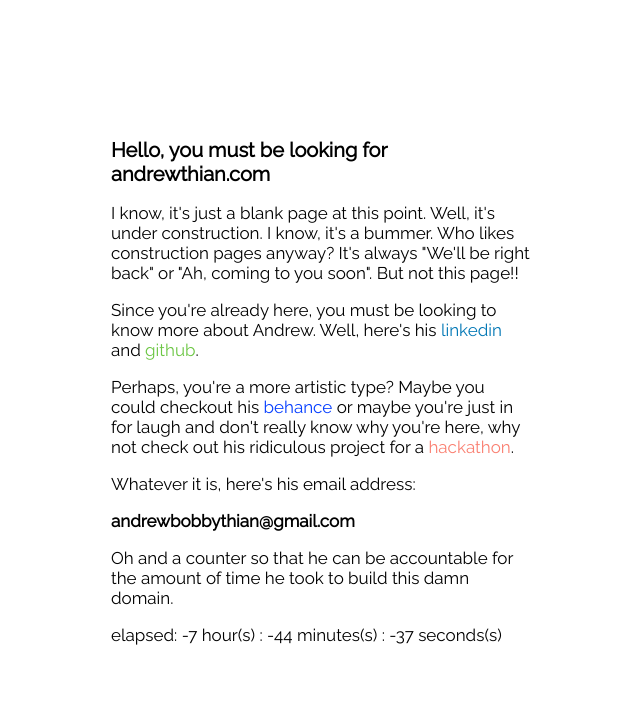
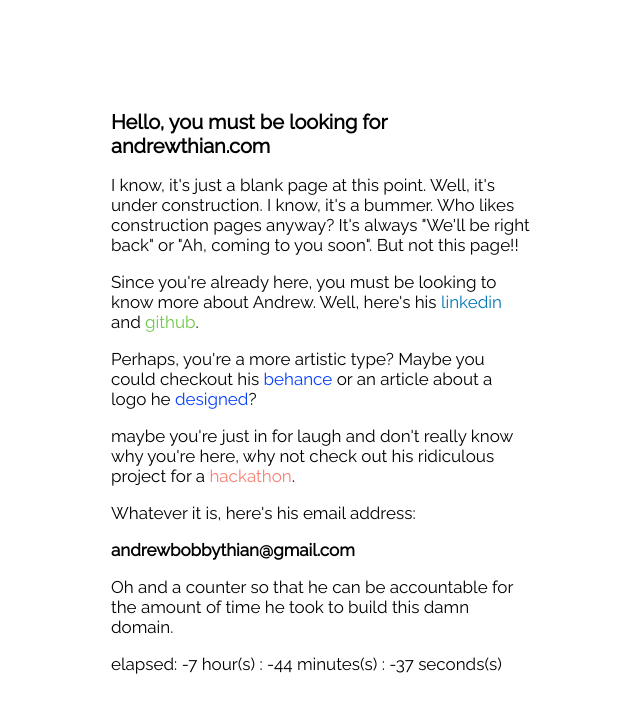
Before and after one commit to AndrewThian/andrewthian.com, a Gatsby site: page / in a window 1280 px wide. Shown: the whole page, without its empty margins (319-959 px from the left). Built offline with nearby package versions, Linux system fonts and the light colour scheme; Gatsby itself is replaced by a stand-in of ours.

Commit message:
update text

```diff
--- a/src/pages/index.tsx
+++ b/src/pages/index.tsx
@@ -13,6 +13,8 @@ const getColor = (linkType: string): string => {
     } else if (linkType === "github") {
         return "#6cc644"
     } else if (linkType === "behance") {
+        return "#053eff"
+    } else if (linkType === "buuuk") {
         return "#053eff"
     } else {
         return "salmon"
@@ -36,6 +38,7 @@ const linkedIn = "https://www.linkedin.com/in/andrewthian"
 const github = "https://github.com/AndrewThian"
 const behance = "https://www.behance.net/andrewbobb284f"
 const hackathon = "https://engineers.sg/video/butt-js-super-silly-hackathon--2179"
+const buuuk = "https://buuuk.com/blog/something-new-logo/"
 
 interface StateType {
     counter: number
@@ -112,7 +115,9 @@ export default class IndexPage extends React.Component<IndexPageProps, {}> {
                                 Since you're already here, you must be looking to know more about Andrew. Well, here's his <Link type="linkedin" target="blank" href={linkedIn}>linkedin</Link> and <Link type="github" target="blank" href={github}>github</Link>.
                             </p>
                             <p>
-                                Perhaps, you're a more artistic type? Maybe you could checkout his <Link type="behance" target="blank" href={behance}>behance</Link> or maybe you're just in for laugh and don't really know why you're here, why not check out his ridiculous project for a <Link target="blank" href={hackathon}>hackathon</Link>.
+                                Perhaps, you're a more artistic type? Maybe you could checkout his <Link type="behance" target="blank" href={behance}>behance</Link> or an article about a logo he <Link type="buuuk" target="blank" href={buuuk}>designed</Link>?</p>
+                            <p>
+                                maybe you're just in for laugh and don't really know why you're here, why not check out his ridiculous project for a <Link target="blank" href={hackathon}>hackathon</Link>.
                             </p>
                             <p>
                                 Whatever it is, here's his email address:
```
